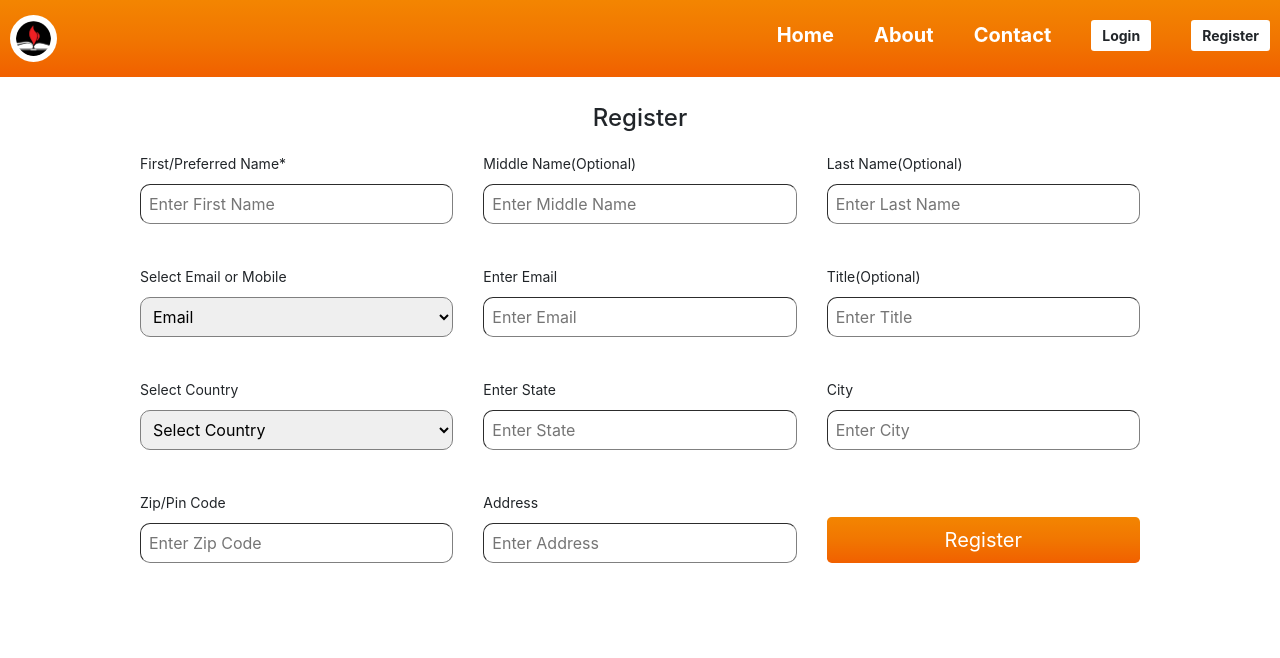
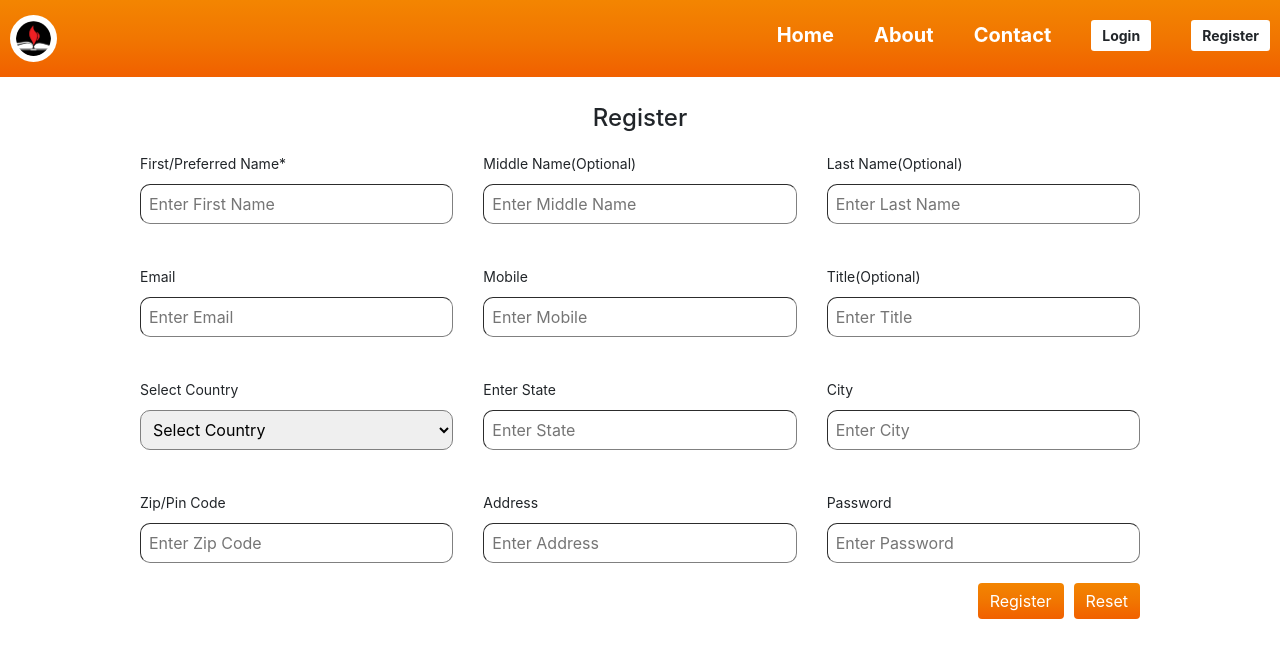
Before and after one commit to lachapetanaveen/BFTW_WEB, a React (Create React App) app: page /register in a window 1280 px wide. Shown: the top 658 px of the page. Built offline with nearby package versions, Linux system fonts and the light colour scheme.

Commit message:
register api and qns functionality

```diff
--- a/src/components/header.js
+++ b/src/components/header.js
@@ -49,6 +49,7 @@ export default function Header() {
     await localStorage.removeItem('token');
     await localStorage.removeItem('logindata');
     await localStorage.removeItem('profiledata');
+    await localStorage.removeItem('qans')
     await localStorage.setItem('loggedIn',false);
     navigate('/home')
   }
--- a/src/pages/no_greater_love/register/index.js
+++ b/src/pages/no_greater_love/register/index.js
@@ -2,6 +2,7 @@ import React, { Component, useState } from 'react';
 import Header from '../../../components/header';
 import { toast } from 'react-toastify';
 import { useNavigate } from 'react-router-dom';
+import { register } from '../../../services/authService';
 
 const Register = () => {
     let navigate = useNavigate()
@@ -16,12 +17,45 @@ const Register = () => {
     const [city, setCity] = useState('');
     const [zipcode, setZipcode] = useState('');
     const [address, setAddress] = useState('');
-    const sendnext = () => {
+    const [password,setPassword] = useState('');
+    const [email,setEmail] = useState('');
+    const [mobile,setMobile] = useState('')
+    const sendnext = async() => {
         if(!firstname){
             toast.error('Enter First Name');
+        }else if(!email){
+            toast.error('Enter Email');
+        }else if(!mobile){
+            toast.error('Enter Mobile');
         }else{
-            navigate('/afterregister')
+            try {
+                const obj ={
+                    full_name:firstname,
+                    email:email,
+                    mobile:mobile,
+                    password_hash:password,
+                    user_type:"A"
+                  }
+                  const logindata = await register(obj)
+                  if (logindata) {
+                    toast.success('Registered SuccessFully');
+                    navigate('/afterregister',{state:{data:logindata}})
+                    // alert("login successful");
+                //     await localStorage.setItem('logindata',JSON.stringify(logindata))
+                //     await localStorage.setItem("token", JSON.stringify(logindata.token));
+                //   await localStorage.setItem("loggedIn", true);
+                //   navigate('/AllUsers')
+                    // window.location.href = "./userDetails";
+                  }
+
+            } catch (ex) {
+
+            }
+
         }
+    }
+    const reset = () => {
+
     }
     return (
         <>
@@ -46,7 +80,7 @@ const Register = () => {
                                         value={firstname}
                                         contentEditable={true}
                                         onChange={(e) => setFirstName(e.target.value)}
-                                        style={{ position: 'relative', display: 'block', borderRadius: '10px', width: '100%', height: '40px', borderColor: 'gray', borderWidth: 0.5, padding: 8 }}
+                                        style={{  display: 'block', borderRadius: '10px', width: '100%', height: '40px', borderColor: 'gray', borderWidth: 0.5, padding: 8,zIndex:-1 }}
 
                                     />
                                 </div>
@@ -60,7 +94,7 @@ const Register = () => {
                                         value={middlename}
                                         contentEditable={true}
                                         onChange={(e) => setMiddleName(e.target.value)}
-                                        style={{ position: 'relative', display: 'block', borderRadius: '10px', width: '100%', height: '40px', borderColor: 'gray', borderWidth: 0.5, padding: 8 }}
+                                        style={{  display: 'block', borderRadius: '10px', width: '100%', height: '40px', borderColor: 'gray', borderWidth: 0.5, padding: 8 }}
 
                                     />
                                 </div>
@@ -74,28 +108,50 @@ const Register = () => {
                                         value={lastname}
                                         contentEditable={true}
                                         onChange={(e) => setLastName(e.target.value)}
-                                        style={{ position: 'relative', display: 'block', borderRadius: '10px', width: '100%', height: '40px', borderColor: 'gray', borderWidth: 0.5, padding: 8 }}
+                                        style={{  display: 'block', borderRadius: '10px', width: '100%', height: '40px', borderColor: 'gray', borderWidth: 0.5, padding: 8 }}
                                     />
                                 </div>
                             </div>
                             <div style={{ marginTop: '40px' }} className='row'>
                                 <div className='col-md-4'>
-                                    <label className="text-csm">Select Email or Mobile</label>
-                                    <select onChange={(e) => setSelectvalue(e.target.value)} style={{ position: 'relative', display: 'block', borderRadius: '10px', width: '100%', height: '40px', borderColor: 'gray', borderWidth: 0.5, padding: 8 }}>
+                                <label className="text-csm">Email</label>
+                                    <input
+                                        type="text"
+                                        placeholder='Enter Email'
+                                        aria-label="Email"
+                                        id="email"
+                                        value={email}
+                                        contentEditable={true}
+                                        onChange={(e) => setEmail(e.target.value)}
+                                        style={{  display: 'block', borderRadius: '10px', width: '100%', height: '40px', borderColor: 'gray', borderWidth: 0.5, padding: 8 }}
+                                    />
+                                    {/* <label className="text-csm">Select Email or Mobile</label>
+                                    <select onChange={(e) => setSelectvalue(e.target.value)} style={{  display: 'block', borderRadius: '10px', width: '100%', height: '40px', borderColor: 'gray', borderWidth: 0.5, padding: 8 }}>
                                         <option value="email">Email</option>
                                         <option value="mobile">Mobile</option>
-                                    </select>
+                                    </select> */}
                                 </div>
                                 <div className='col-md-4'>
-                                    <label className="text-csm">Enter {selectvalue.charAt(0).toUpperCase() + selectvalue.slice(1)}</label>
+                                <label className="text-csm">Mobile</label>
+                                    <input
+                                        type="text"
+                                        placeholder='Enter Mobile'
+                                        aria-label="Mobile"
+                                        id="mobile"
+                                        value={mobile}
+                                        contentEditable={true}
+                                        onChange={(e) => setMobile(e.target.value)}
+                                        style={{  display: 'block', borderRadius: '10px', width: '100%', height: '40px', borderColor: 'gray', borderWidth: 0.5, padding: 8 }}
+                                    />
+                                    {/* <label className="text-csm">Enter {selectvalue.charAt(0).toUpperCase() + selectvalue.slice(1)}</label>
                                     <input
                                         type="text"
                                         placeholder={`Enter ${selectvalue.charAt(0).toUpperCase() + selectvalue.slice(1)}`}
                                         value={selectedvalue}
                                         contentEditable={true}
                                         onChange={(e) => setSelectedvalue(e.target.value)}
-                                        style={{ position: 'relative', display: 'block', borderRadius: '10px', width: '100%', height: '40px', borderColor: 'gray', borderWidth: 0.5, padding: 8 }}
-                                    />
+                                        style={{  display: 'block', borderRadius: '10px', width: '100%', height: '40px', borderColor: 'gray', borderWidth: 0.5, padding: 8 }}
+                                    /> */}
                                 </div>
                                 <div className='col-md-4'>
                                     <label className="text-csm">Title(Optional)</label>
@@ -107,14 +163,14 @@ const Register = () => {
                                         value={title}
                                         contentEditable={true}
                                         onChange={(e) => setTitle(e.target.value)}
-                                        style={{ position: 'relative', display: 'block', borderRadius: '10px', width: '100%', height: '40px', borderColor: 'gray', borderWidth: 0.5, padding: 8 }}
+                                        style={{  display: 'block', borderRadius: '10px', width: '100%', height: '40px', borderColor: 'gray', borderWidth: 0.5, padding: 8 }}
                                     />
                                 </div>
                             </div>
                             <div style={{ marginTop: '40px' }} className='row'>
                                 <div className='col-md-4'>
                                     <label className="text-csm">Select Country</label>
-                                    <select value={country} onChange={(e) => setCountry(e.target.value)} style={{ position: 'relative', display: 'block', borderRadius: '10px', width: '100%', height: '40px', borderColor: 'gray', borderWidth: 0.5, padding: 8 }}>
+                                    <select value={country} onChange={(e) => setCountry(e.target.value)} style={{  display: 'block', borderRadius: '10px', width: '100%', height: '40px', borderColor: 'gray', borderWidth: 0.5, padding: 8 }}>
                                         <option>Select Country</option>
                                         <option value="india">India</option>
                                         <option value="australia">Australia</option>
@@ -129,7 +185,7 @@ const Register = () => {
                                         value={statevalue}
                                         contentEditable={true}
                                         onChange={(e) => setStatevalue(e.target.value)}
-                                        style={{ position: 'relative', display: 'block', borderRadius: '10px', width: '100%', height: '40px', borderColor: 'gray', borderWidth: 0.5, padding: 8 }}
+                                        style={{  display: 'block', borderRadius: '10px', width: '100%', height: '40px', borderColor: 'gray', borderWidth: 0.5, padding: 8 }}
                                     />
                                 </div>
                                 <div className='col-md-4'>
@@ -142,7 +198,7 @@ const Register = () => {
                                         value={city}
                                         contentEditable={true}
                                         onChange={(e) => setCity(e.target.value)}
-                                        style={{ position: 'relative', display: 'block', borderRadius: '10px', width: '100%', height: '40px', borderColor: 'gray', borderWidth: 0.5, padding: 8 }}
+                                        style={{  display: 'block', borderRadius: '10px', width: '100%', height: '40px', borderColor: 'gray', borderWidth: 0.5, padding: 8 }}
                                     />
                                 </div>
                             </div>
@@ -158,7 +214,7 @@ const Register = () => {
                                         value={zipcode}
                                         contentEditable={true}
                                         onChange={(e) => setZipcode(e.target.value)}
-                                        style={{ position: 'relative', display: 'block', borderRadius: '10px', width: '100%', height: '40px', borderColor: 'gray', borderWidth: 0.5, padding: 8 }}
+                                        style={{  display: 'block', borderRadius: '10px', width: '100%', height: '40px', borderColor: 'gray', borderWidth: 0.5, padding: 8 }}
                                     />
                                 </div>
                                 <div className='col-md-4'>
@@ -171,15 +227,32 @@ const Register = () => {
                                         value={address}
                                         contentEditable={true}
                                         onChange={(e) => setAddress(e.target.value)}
-                                        style={{ position: 'relative', display: 'block', borderRadius: '10px', width: '100%', height: '40px', borderColor: 'gray', borderWidth: 0.5, padding: 8 }}
+                                        style={{  display: 'block', borderRadius: '10px', width: '100%', height: '40px', borderColor: 'gray', borderWidth: 0.5, padding: 8 }}
                                     />
                                 </div>
-                                <div className='col-md-4 d-flex align-items-end'>
-                                    <button onClick={() => sendnext()} style={{ width: '100%' }} type="submit" className="btn btn-lg btn-primary">
+                                <div className='col-md-4'>
+                                <label className="text-csm">Password</label>
+                                    <input
+                                        type="text"
+                                        placeholder='Enter Password'
+                                        aria-label="password"
+                                        id="password"
+                                        value={password}
+                                        contentEditable={true}
+                                        onChange={(e) => setPassword(e.target.value)}
+                                        style={{  display: 'block', borderRadius: '10px', width: '100%', height: '40px', borderColor: 'gray', borderWidth: 0.5, padding: 8 }}
+                                    />
+                                </div>
+                            </div>
+                            <div style={{float:'right'}}>
+                            <button onClick={() => sendnext()} style={{marginTop:'20px'}}  type="submit" className="btn btn-md btn-primary">
                                         Register
                                     </button>
-                                </div>
+                                    <button onClick={() => reset()} style={{marginTop:'20px',marginLeft:'10px'}}  type="submit" className="btn btn-md btn-primary">
+                                        Reset
+                                    </button>
                             </div>
+
                         </div>
                     </div>
                 </div>
--- a/src/services/httpService.js
+++ b/src/services/httpService.js
@@ -1,8 +1,8 @@
 import axios from 'axios';
 import { toast } from 'react-toastify';
 
- const base_URL = "https://apibftw.olivetech.com/api/v1" // For PROD & DEV
-// const base_URL = "http://localhost:5000/api/v1" // FOR LOCAL SERVER
+//  const base_URL = "https://apibftw.olivetech.com/api/v1" // For PROD & DEV
+const base_URL = "http://localhost:5000/api/v1" // FOR LOCAL SERVER
 
 const axiosInstance = axios.create({
   baseURL: base_URL,
```
Also changed, not shown: src/pages/myprofile/myprofile.js (+5 -2 lines), src/pages/no_greater_love/afterregister.js (+13 -2 lines), src/services/authService.js (+9 -0 lines).
